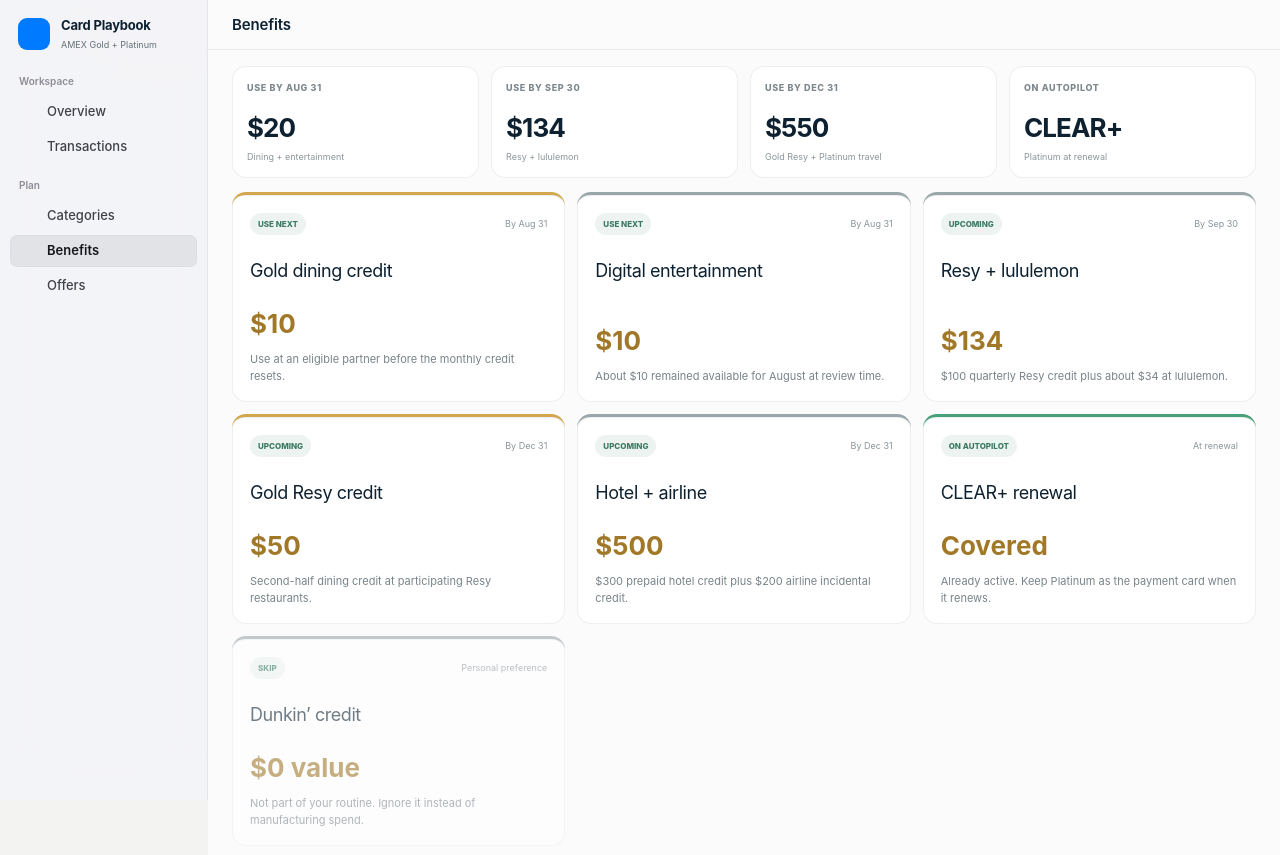
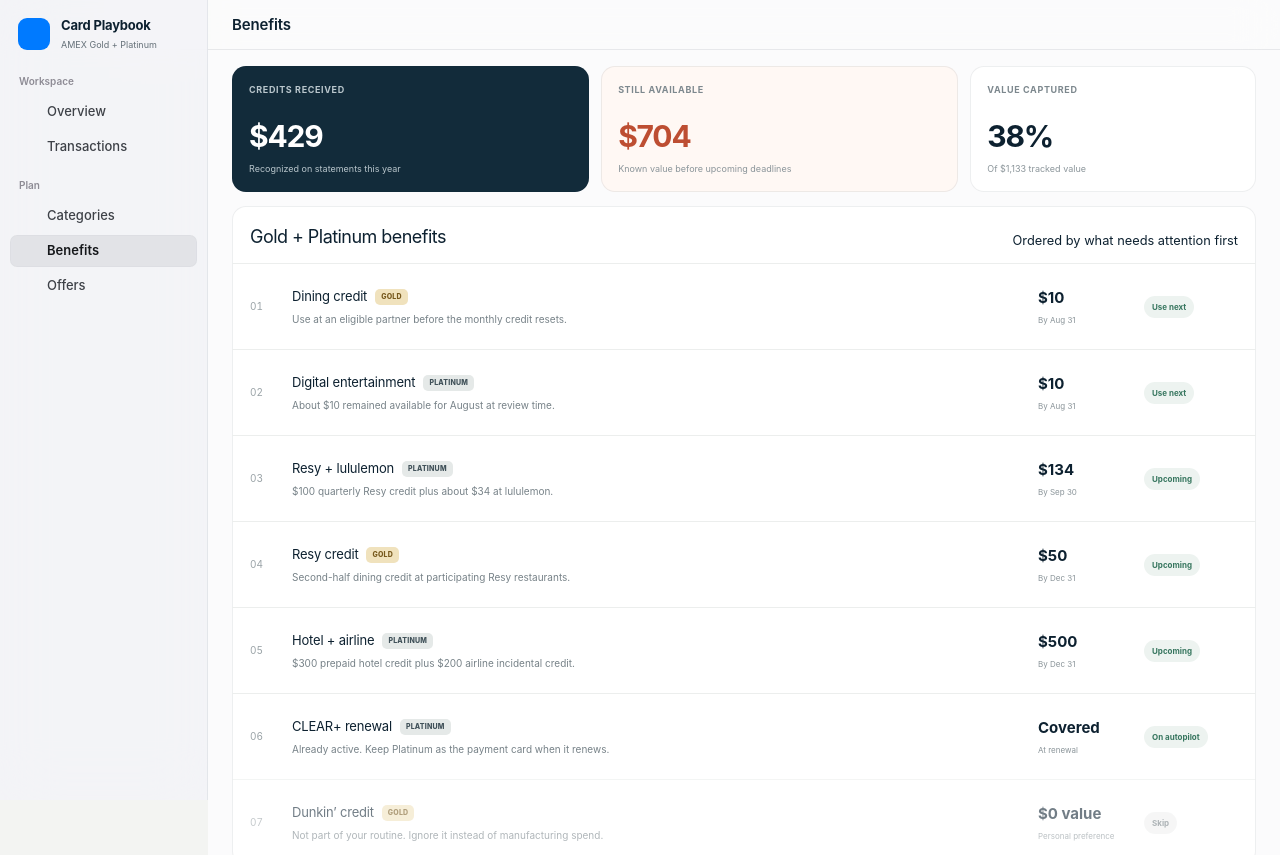
Before and after one commit to pondorasti/pondorasti, a Next.js app: page /benefits in a window 1280 px wide. Shown: the top 855 px of the page. Built offline with nearby package versions, Linux system fonts and the light colour scheme; some icons are missing.

Commit message:
Redesign benefits as value-focused list

```diff
--- a/app/benefits/page.tsx
+++ b/app/benefits/page.tsx
@@ -1,28 +1,38 @@
-import { benefits, enrollments } from '../lib/data';
+import {
+  benefitValueAvailable, benefitValueCaptured, benefits, enrollments, money,
+} from '../lib/data';
 
 export default function BenefitsPage() {
+  const trackedValue = benefitValueCaptured + benefitValueAvailable;
+  const capturedShare = trackedValue ? Math.round((benefitValueCaptured / trackedValue) * 100) : 0;
+
   return (
     <main className="app-page">
       <header className="app-page-header">
         <h1>Benefits</h1>
       </header>
 
-      <section className="benefit-summary">
-        <article className="surface"><span>Use by Aug 31</span><strong>$20</strong><small>Dining + entertainment</small></article>
-        <article className="surface"><span>Use by Sep 30</span><strong>$134</strong><small>Resy + lululemon</small></article>
-        <article className="surface"><span>Use by Dec 31</span><strong>$550</strong><small>Gold Resy + Platinum travel</small></article>
-        <article className="surface"><span>On autopilot</span><strong>CLEAR+</strong><small>Platinum at renewal</small></article>
+      <section className="benefit-value-summary" aria-label="Benefit value overview">
+        <article className="surface captured-value"><span>Credits received</span><strong>{money.format(benefitValueCaptured)}</strong><small>Recognized on statements this year</small></article>
+        <article className="surface available-value"><span>Still available</span><strong>{money.format(benefitValueAvailable)}</strong><small>Known value before upcoming deadlines</small></article>
+        <article className="surface"><span>Value captured</span><strong>{capturedShare}%</strong><small>Of {money.format(trackedValue)} tracked value</small></article>
       </section>
 
-      <section className="benefits-app-grid">
-        {benefits.map((benefit) => (
-          <article className={`surface benefit-app-card ${benefit.tone}`} key={benefit.title}>
-            <div><span>{benefit.status}</span><small>{benefit.timing}</small></div>
-            <h2>{benefit.title}</h2>
-            <strong>{benefit.amount}</strong>
-            <p>{benefit.text}</p>
-          </article>
-        ))}
+      <section className="surface benefit-list-surface">
+        <div className="surface-heading"><h2>Gold + Platinum benefits</h2><small>Ordered by what needs attention first</small></div>
+        <div className="benefit-list">
+          {benefits.map((benefit, index) => (
+            <article className={`benefit-list-row ${benefit.tone}`} key={`${benefit.card}-${benefit.title}`}>
+              <span className="benefit-list-index">{String(index + 1).padStart(2, '0')}</span>
+              <div className="benefit-list-main">
+                <div><h2>{benefit.title}</h2><span className={`benefit-card-tag ${benefit.card.toLowerCase()}`}>{benefit.card}</span></div>
+                <p>{benefit.text}</p>
+              </div>
+              <div className="benefit-list-value"><strong>{benefit.amount}</strong><small>{benefit.timing}</small></div>
+              <span className="benefit-list-state">{benefit.status}</span>
+            </article>
+          ))}
+        </div>
       </section>
 
       <section className="surface setup-surface">
--- a/app/globals.css
+++ b/app/globals.css
@@ -271,22 +271,30 @@ footer p { max-width: 660px; margin: 0; text-align: right; font-size: 10px; line
 .app-table-row strong { overflow: hidden; color: var(--ink); font-size: 11px; text-overflow: ellipsis; white-space: nowrap; }
 .app-table-row b { color: #31936a; }
 
-.benefit-summary { display: grid; grid-template-columns: repeat(4, 1fr); gap: 12px; }
-.benefit-summary article { min-height: 112px; padding: 15px; display: flex; flex-direction: column; }
-.benefit-summary span { color: #7d888e; font-size: 9px; font-weight: 800; letter-spacing: .07em; text-transform: uppercase; }
-.benefit-summary strong { margin: auto 0 3px; font-size: 26px; letter-spacing: -.035em; }
-.benefit-summary small { color: #8b959a; font-size: 9px; }
-.benefits-app-grid { margin-top: 14px; display: grid; grid-template-columns: repeat(3, 1fr); gap: 12px; }
-.benefit-app-card { min-height: 210px; padding: 18px; display: flex; flex-direction: column; border-top: 3px solid #9aa6a9; }
-.benefit-app-card.gold { border-top-color: #d1a64d; }
-.benefit-app-card.clear { border-top-color: #47a079; }
-.benefit-app-card.muted { opacity: .58; }
-.benefit-app-card > div { display: flex; align-items: center; justify-content: space-between; gap: 16px; }
-.benefit-app-card > div span { padding: 5px 8px; border-radius: 999px; background: #edf3f0; color: #3c7b63; font-size: 8px; font-weight: 800; text-transform: uppercase; }
-.benefit-app-card > div small { color: #8a9499; font-size: 9px; }
-.benefit-app-card h2 { margin: 22px 0 7px; font-size: 18px; letter-spacing: -.025em; }
-.benefit-app-card > strong { margin-top: auto; color: #a17828; font-size: 26px; }
-.benefit-app-card p { margin: 8px 0 0; color: #788389; font-size: 11px; line-height: 1.5; }
+.benefit-value-summary { display: grid; grid-template-columns: 1fr 1fr .8fr; gap: 12px; }
+.benefit-value-summary article { min-height: 126px; padding: 17px; display: flex; flex-direction: column; }
+.benefit-value-summary span { color: #7d888e; font-size: 9px; font-weight: 750; letter-spacing: .07em; text-transform: uppercase; }
+.benefit-value-summary strong { margin: auto 0 3px; font-size: 30px; letter-spacing: -.04em; }
+.benefit-value-summary small { color: #8b959a; font-size: 9px; }
+.benefit-value-summary .captured-value { background: #122b3a; color: white; }
+.benefit-value-summary .captured-value span, .benefit-value-summary .captured-value small { color: #b9c6cc; }
+.benefit-value-summary .available-value { background: #fff8f4; }
+.benefit-value-summary .available-value strong { color: #bd4e32; }
+.benefit-list-surface { margin-top: 14px; overflow: hidden; }
+.benefit-list-row { min-height: 86px; padding: 14px 18px; display: grid; grid-template-columns: 28px minmax(0,1fr) 92px 94px; gap: 14px; align-items: center; border-top: 1px solid #eceeed; }
+.benefit-list-row.muted { opacity: .58; }
+.benefit-list-index { color: #9aa3a7; font-size: 10px; font-variant-numeric: tabular-nums; }
+.benefit-list-main { min-width: 0; }
+.benefit-list-main > div { display: flex; align-items: center; gap: 8px; }
+.benefit-list-main h2 { margin: 0; font-size: 13px; letter-spacing: -.015em; }
+.benefit-list-main p { margin: 5px 0 0; overflow: hidden; color: #778288; font-size: 10px; line-height: 1.45; text-overflow: ellipsis; white-space: nowrap; }
+.benefit-card-tag { padding: 3px 6px; border-radius: 5px; background: #e5e9e8; color: #405159; font-size: 7px; font-weight: 800; letter-spacing: .03em; text-transform: uppercase; }
+.benefit-card-tag.gold { background: #f0e2bd; color: #77591d; }
+.benefit-list-value { display: grid; gap: 4px; }
+.benefit-list-value strong { color: var(--ink); font-size: 15px; }
+.benefit-list-value small { color: #8a9499; font-size: 8px; }
+.benefit-list-state { width: fit-content; padding: 5px 8px; border-radius: 999px; background: #edf3f0; color: #37765f; font-size: 8px; font-weight: 750; white-space: nowrap; }
+.benefit-list-row.muted .benefit-list-state { background: #f0f1f1; color: #737d82; }
 .setup-surface { margin-top: 14px; overflow: hidden; }
 .setup-surface .surface-heading > small { color: #879196; font-size: 9px; }
 .setup-list { display: grid; grid-template-columns: 1fr 1fr; }
@@ -378,8 +386,8 @@ footer p { max-width: 660px; margin: 0; text-align: right; font-size: 10px; line
   .overview-grid { grid-template-columns: 1fr 1fr; }
   .priority-card { grid-column: 1 / -1; min-height: 190px; }
   .dashboard-columns { grid-template-columns: 1fr; }
-  .benefits-app-grid, .offer-app-grid { grid-template-columns: 1fr 1fr; }
-  .benefit-summary, .detail-metrics { grid-template-columns: 1fr 1fr; }
+  .offer-app-grid { grid-template-columns: 1fr 1fr; }
+  .detail-metrics { grid-template-columns: 1fr 1fr; }
 }
 
 @media (max-width: 980px) {
@@ -407,7 +415,11 @@ footer p { max-width: 660px; margin: 0; text-align: right; font-size: 10px; line
   .priority-card { grid-column: auto; }
   .compact-category-list > a { grid-template-columns: 34px 1fr auto 10px; }
   .compact-category-list .mini-share { display: none; }
-  .benefits-app-grid, .offer-app-grid, .benefit-summary, .detail-metrics { grid-template-columns: 1fr; }
+  .benefit-value-summary, .offer-app-grid, .detail-metrics { grid-template-columns: 1fr; }
+  .benefit-list-row { grid-template-columns: 24px minmax(0,1fr) auto; gap: 10px; }
+  .benefit-list-main p { white-space: normal; }
+  .benefit-list-value { grid-column: 3; grid-row: 1; text-align: right; }
+  .benefit-list-state { grid-column: 2 / 4; grid-row: 2; }
   .category-table-head { display: none; }
   .category-table-row { min-height: 66px; padding: 9px 12px; grid-template-columns: minmax(0,1fr) auto 16px; gap: 5px 10px; }
   .category-name-cell { grid-column: 1; grid-row: 1; }
--- a/app/lib/data.ts
+++ b/app/lib/data.ts
@@ -102,14 +102,26 @@ export const categories = [...categoryMap.entries()]
   .sort((a, b) => b.spend - a.spend);
 
 export const benefits = [
-  { timing: 'By Aug 31', title: 'Gold dining credit', amount: '$10', text: 'Use at an eligible partner before the monthly credit resets.', tone: 'gold', status: 'Use next' },
-  { timing: 'By Aug 31', title: 'Digital entertainment', amount: '$10', text: 'About $10 remained available for August at review time.', tone: 'platinum', status: 'Use next' },
-  { timing: 'By Sep 30', title: 'Resy + lululemon', amount: '$134', text: '$100 quarterly Resy credit plus about $34 at lululemon.', tone: 'platinum', status: 'Upcoming' },
-  { timing: 'By Dec 31', title: 'Gold Resy credit', amount: '$50', text: 'Second-half dining credit at participating Resy restaurants.', tone: 'gold', status: 'Upcoming' },
-  { timing: 'By Dec 31', title: 'Hotel + airline', amount: '$500', text: '$300 prepaid hotel credit plus $200 airline incidental credit.', tone: 'platinum', status: 'Upcoming' },
-  { timing: 'At renewal', title: 'CLEAR+ renewal', amount: 'Covered', text: 'Already active. Keep Platinum as the payment card when it renews.', tone: 'clear', status: 'On autopilot' },
-  { timing: 'Personal preference', title: 'Dunkin’ credit', amount: '$0 value', text: 'Not part of your routine. Ignore it instead of manufacturing spend.', tone: 'muted', status: 'Skip' },
+  { card: 'Gold', timing: 'By Aug 31', title: 'Dining credit', amount: '$10', available: 10, text: 'Use at an eligible partner before the monthly credit resets.', tone: 'gold', status: 'Use next' },
+  { card: 'Platinum', timing: 'By Aug 31', title: 'Digital entertainment', amount: '$10', available: 10, text: 'About $10 remained available for August at review time.', tone: 'platinum', status: 'Use next' },
+  { card: 'Platinum', timing: 'By Sep 30', title: 'Resy + lululemon', amount: '$134', available: 134, text: '$100 quarterly Resy credit plus about $34 at lululemon.', tone: 'platinum', status: 'Upcoming' },
+  { card: 'Gold', timing: 'By Dec 31', title: 'Resy credit', amount: '$50', available: 50, text: 'Second-half dining credit at participating Resy restaurants.', tone: 'gold', status: 'Upcoming' },
+  { card: 'Platinum', timing: 'By Dec 31', title: 'Hotel + airline', amount: '$500', available: 500, text: '$300 prepaid hotel credit plus $200 airline incidental credit.', tone: 'platinum', status: 'Upcoming' },
+  { card: 'Platinum', timing: 'At renewal', title: 'CLEAR+ renewal', amount: 'Covered', available: 0, text: 'Already active. Keep Platinum as the payment card when it renews.', tone: 'clear', status: 'On autopilot' },
+  { card: 'Gold', timing: 'Personal preference', title: 'Dunkin’ credit', amount: '$0 value', available: 0, text: 'Not part of your routine. Ignore it instead of manufacturing spend.', tone: 'muted', status: 'Skip' },
 ];
+
+const recognizedBenefitCredits = [
+  'Platinum Digital Entertainment Credit',
+  'Platinum Lululemon Credit',
+  'Platinum Uber One Credit',
+  'AMEX Dining Credit',
+];
+
+export const benefitValueCaptured = transactions
+  .filter((item) => item.amount < 0 && recognizedBenefitCredits.some((credit) => item.description.includes(credit)))
+  .reduce((sum, item) => sum - item.amount, 0);
+export const benefitValueAvailable = benefits.reduce((sum, benefit) => sum + benefit.available, 0);
 
 export const enrollments = [
   ['Hilton Honors Gold', 'Platinum'],
```
